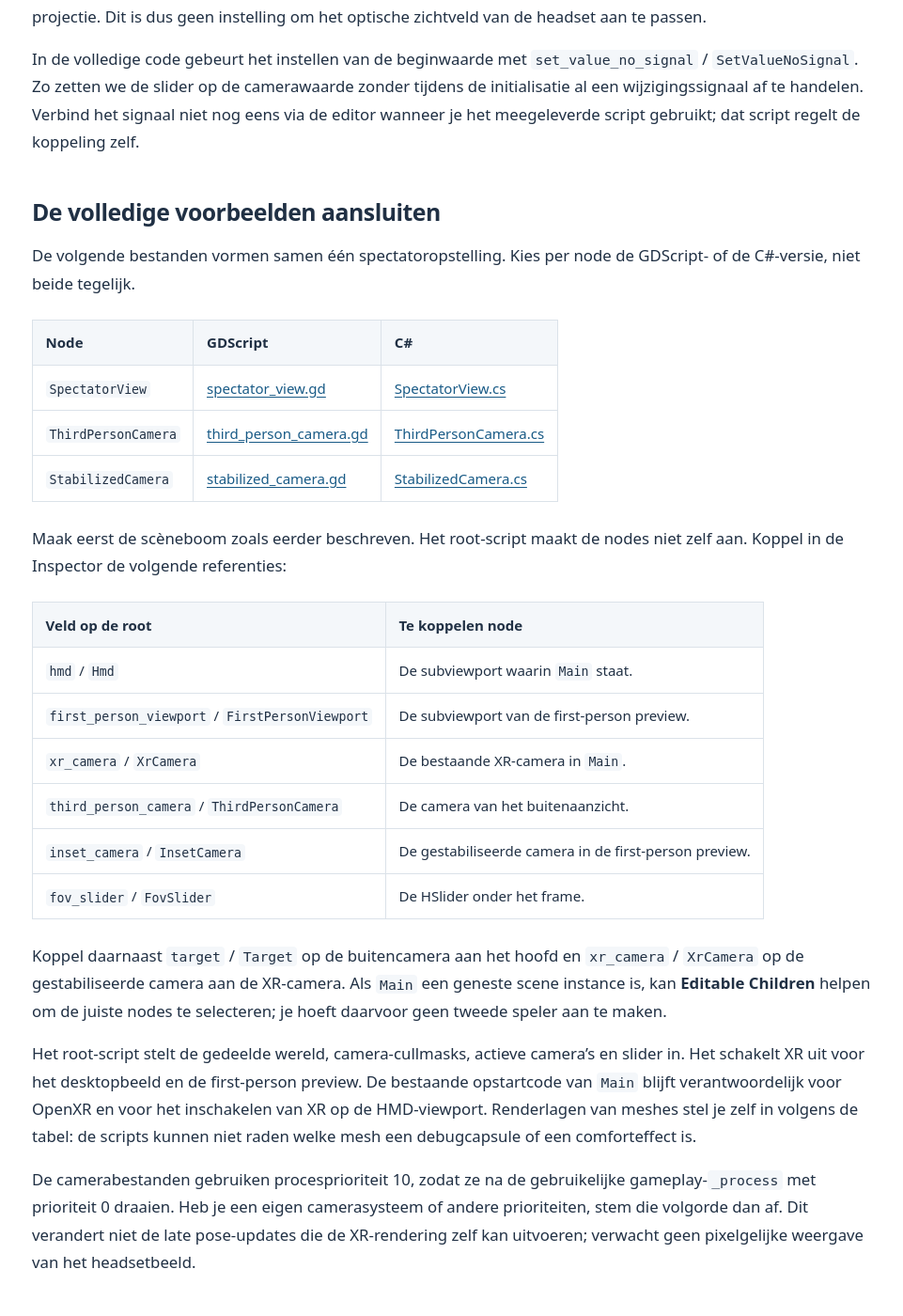
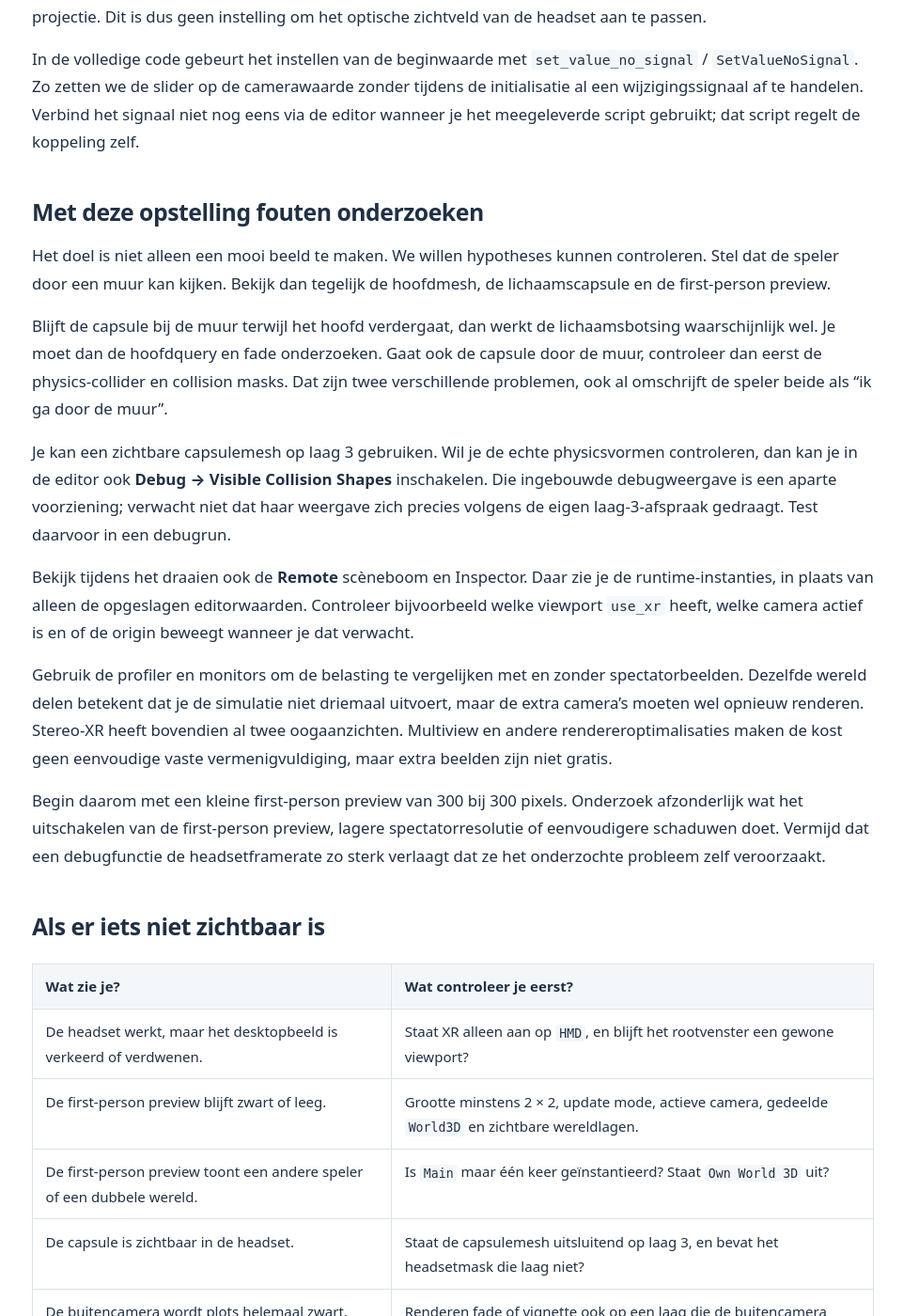
Before and after one commit to v-nys/cursus-vr-visualization, a Jekyll site: the page built from debugging/cursus.md, in a window 1280 px wide and 1400 px high, scrolled down 10917 px. Shown: the whole window at 94% size, without its empty margins (158-1119 px from the left). Built offline with Jekyll 4.4.1, drawn with Linux system fonts in a browser that asks for light colours.

Commit message:
Schrap overdreven veel hulp.

```diff
--- a/debugging/cursus.md
+++ b/debugging/cursus.md
@@ -300,33 +300,6 @@ De slider verandert alleen onze gewone insetcamera. De headset gebruikt een door
 
 In de volledige code gebeurt het instellen van de beginwaarde met `set_value_no_signal` / `SetValueNoSignal`. Zo zetten we de slider op de camerawaarde zonder tijdens de initialisatie al een wijzigingssignaal af te handelen. Verbind het signaal niet nog eens via de editor wanneer je het meegeleverde script gebruikt; dat script regelt de koppeling zelf.
 
-## De volledige voorbeelden aansluiten
-
-De volgende bestanden vormen samen één spectatoropstelling. Kies per node de GDScript- of de C#-versie, niet beide tegelijk.
-
-| Node | GDScript | C# |
-| --- | --- | --- |
-| `SpectatorView` | [spectator_view.gd](code/gdscript/spectator_view.gd) | [SpectatorView.cs](code/csharp/SpectatorView.cs) |
-| `ThirdPersonCamera` | [third_person_camera.gd](code/gdscript/third_person_camera.gd) | [ThirdPersonCamera.cs](code/csharp/ThirdPersonCamera.cs) |
-| `StabilizedCamera` | [stabilized_camera.gd](code/gdscript/stabilized_camera.gd) | [StabilizedCamera.cs](code/csharp/StabilizedCamera.cs) |
-
-Maak eerst de scèneboom zoals eerder beschreven. Het root-script maakt de nodes niet zelf aan. Koppel in de Inspector de volgende referenties:
-
-| Veld op de root | Te koppelen node |
-| --- | --- |
-| `hmd` / `Hmd` | De subviewport waarin `Main` staat. |
-| `first_person_viewport` / `FirstPersonViewport` | De subviewport van de first-person preview. |
-| `xr_camera` / `XrCamera` | De bestaande XR-camera in `Main`. |
-| `third_person_camera` / `ThirdPersonCamera` | De camera van het buitenaanzicht. |
-| `inset_camera` / `InsetCamera` | De gestabiliseerde camera in de first-person preview. |
-| `fov_slider` / `FovSlider` | De HSlider onder het frame. |
-
-Koppel daarnaast `target` / `Target` op de buitencamera aan het hoofd en `xr_camera` / `XrCamera` op de gestabiliseerde camera aan de XR-camera. Als `Main` een geneste scene instance is, kan **Editable Children** helpen om de juiste nodes te selecteren; je hoeft daarvoor geen tweede speler aan te maken.
-
-Het root-script stelt de gedeelde wereld, camera-cullmasks, actieve camera's en slider in. Het schakelt XR uit voor het desktopbeeld en de first-person preview. De bestaande opstartcode van `Main` blijft verantwoordelijk voor OpenXR en voor het inschakelen van XR op de HMD-viewport. Renderlagen van meshes stel je zelf in volgens de tabel: de scripts kunnen niet raden welke mesh een debugcapsule of een comforteffect is.
-
-De camerabestanden gebruiken procesprioriteit 10, zodat ze na de gebruikelijke gameplay-`_process` met prioriteit 0 draaien. Heb je een eigen camerasysteem of andere prioriteiten, stem die volgorde dan af. Dit verandert niet de late pose-updates die de XR-rendering zelf kan uitvoeren; verwacht geen pixelgelijke weergave van het headsetbeeld.
-
 ## Met deze opstelling fouten onderzoeken
 
 Het doel is niet alleen een mooi beeld te maken. We willen hypotheses kunnen controleren. Stel dat de speler door een muur kan kijken. Bekijk dan tegelijk de hoofdmesh, de lichaamscapsule en de first-person preview.
```
